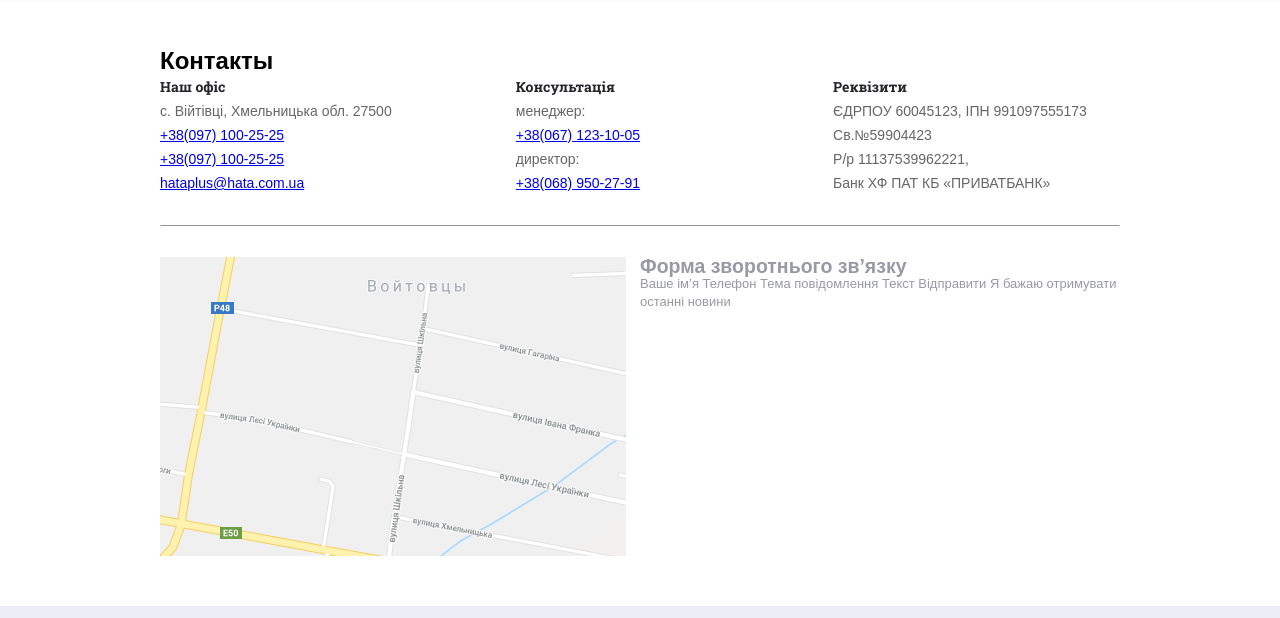
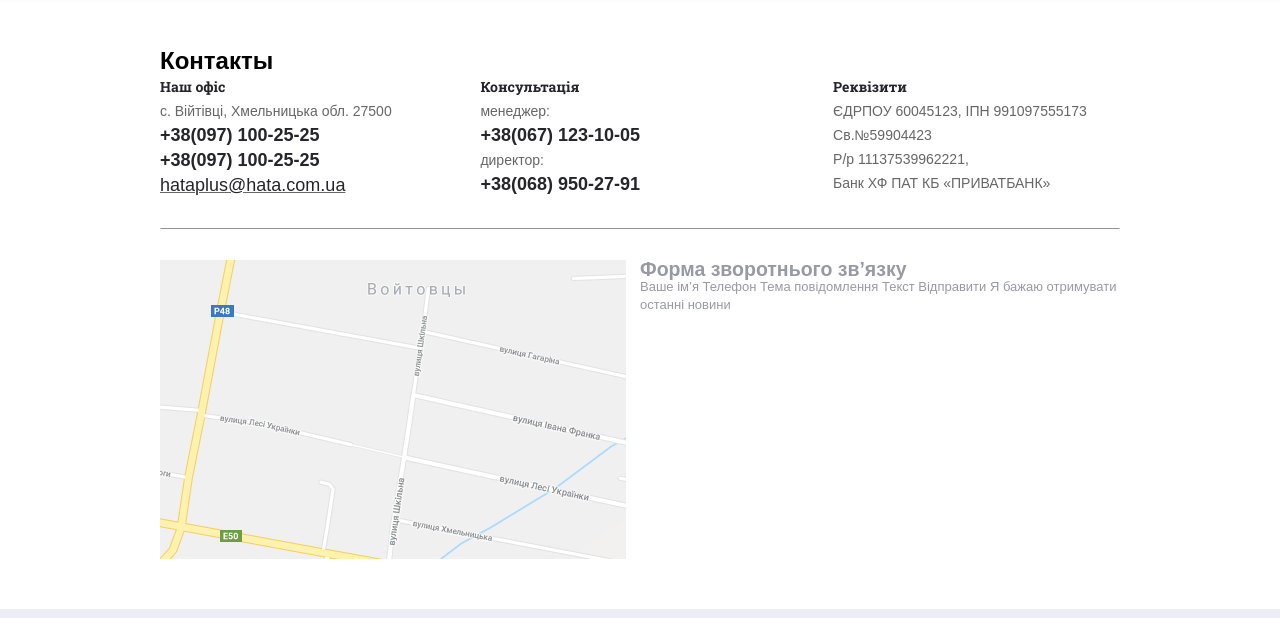
Before and after one commit to paramon4ik/hata-plus, a plain HTML site: page contacts.html in a window 1280 px wide. Shown: the part 182-800 px from the top of the page. Drawn offline with Linux system fonts and the light colour scheme.

Commit message:
column-contact fonts

```diff
--- a/contacts.html
+++ b/contacts.html
@@ -74,16 +74,16 @@
                         <div class="adress">
                             <p><strong>Наш офіс</strong></p>
                             <p>с. Війтівці, Хмельницька обл. 27500</p>
-                            <p><a href="tel:+380971002525">+38(097) 100-25-25</a></p>
-                            <p><a href="tel:+380971002525">+38(097) 100-25-25</a></p>
-                            <p><a href="mailto:hataplus@hata.com.ua">hataplus@hata.com.ua</a></p>
+                            <p><a href="tel:+380971002525"><b>+38(097) 100-25-25</b></a></p>
+                            <p><a href="tel:+380971002525"><b>+38(097) 100-25-25</b></a></p>
+                            <p class="adress-mail"><a href="mailto:hataplus@hata.com.ua">hataplus@hata.com.ua</a></p>
                         </div>
                         <div class="consult">
                             <p><strong>Консультація</strong></p>
                             <p>менеджер:</p>
-                            <p><a href="tel:+380671231005">+38(067) 123-10-05</a></p>
+                            <p><a href="tel:+380671231005"><b>+38(067) 123-10-05</b></a></p>
                             <p>директор:</p>
-                            <p><a href="tel:+380689502791">+38(068) 950-27-91</a></p>
+                            <p><a href="tel:+380689502791"><b>+38(068) 950-27-91</b></a></p>
                         </div>
                     </div>
                     <div class="recvisit column-contact">
--- a/css/styles.css
+++ b/css/styles.css
@@ -458,8 +458,10 @@ hr {
     padding-left: 80px;
 }
 
-.contact a {
+.column-contact a {
     text-decoration: none;
+    font: 18px/24px "Arial";
+    color: #25252c;
 }
 
 .column-contact strong {
@@ -467,8 +469,16 @@ hr {
     color: #24242b;
 }
 
+.column-contact p {
+    font: 14px/24px;
+    color: #666666;
+}
 
-
+.adress-mail {
+    text-decoration: underline;
+    font: normal 16px/24px;
+    color: #25252c;
+}
 .footer {
     padding: 40px 0;
     background-color: #ededf5;
```
